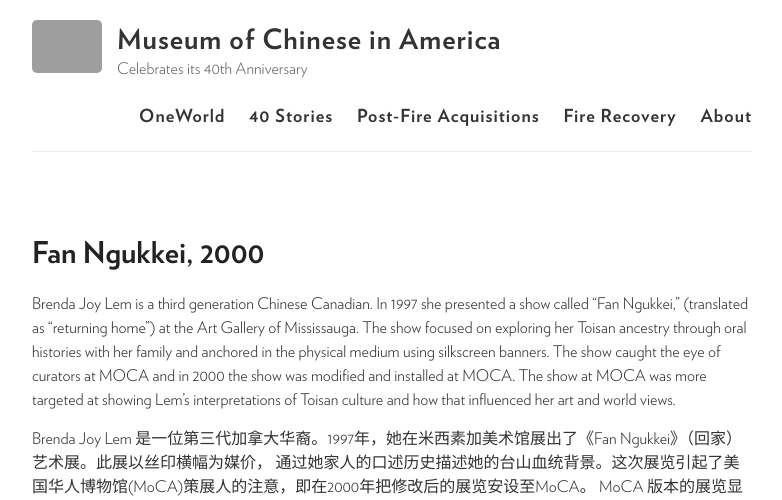
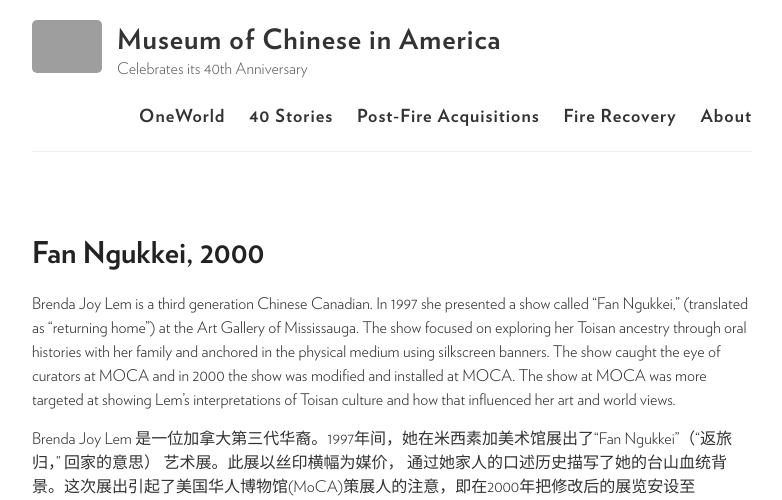
Before and after one commit to moca40/moca40.github.io, a Jekyll site: the page built from _stories/2000-01-01-fan-ngukkei.md, in a window 1280 px wide. Shown: the top 500 px of the page, without its empty margins (248-1030 px from the left). Built offline with Jekyll 4.4.1, drawn with Linux system fonts in a browser that asks for light colours; some of the changed text lies outside the part shown; grey boxes are pictures that could not be loaded.

Commit message:
Update 2000-01-01-fan-ngukkei.md

```diff
--- a/_stories/2000-01-01-fan-ngukkei.md
+++ b/_stories/2000-01-01-fan-ngukkei.md
@@ -7,6 +7,6 @@
 ---
 Brenda Joy Lem is a third generation Chinese Canadian.  In 1997 she presented a show called “Fan Ngukkei,” (translated as “returning home”) at the Art Gallery of Mississauga.  The show focused on exploring her Toisan ancestry through oral histories with her family and anchored in the physical medium using silkscreen banners.  The show caught the eye of curators at MOCA and in 2000 the show was modified and installed at MOCA.  The show at MOCA was more targeted at showing Lem’s interpretations of Toisan culture and how that influenced her art and world views.
 
-Brenda Joy Lem 是一位第三代加拿大华裔。1997年，她在米西素加美术馆展出了《Fan Ngukkei》（回家） 艺术展。此展以丝印横幅为媒价， 通过她家人的口述历史描述她的台山血统背景。这次展览引起了美国华人博物馆(MoCA)策展人的注意，即在2000年把修改后的展览安设至MoCA。 MoCA 版本的展览显示了Lem本人对于泰山文化的理解和泰山文化对于她的艺术和世界观的影响。
+Brenda Joy Lem 是一位加拿大第三代华裔。1997年间，她在米西素加美术馆展出了“Fan Ngukkei”（“返旅归，” 回家的意思） 艺术展。此展以丝印横幅为媒价， 通过她家人的口述历史描写了她的台山血统背景。这次展出引起了美国华人博物馆(MoCA)策展人的注意，即在2000年把修改后的展览安设至MoCA。 MoCA 版本的展览展示了Lem本人对于台山文化的理解以及台山文化对于她的艺术与世界观的影响。
 
 {% include slideshow.html %}
```
